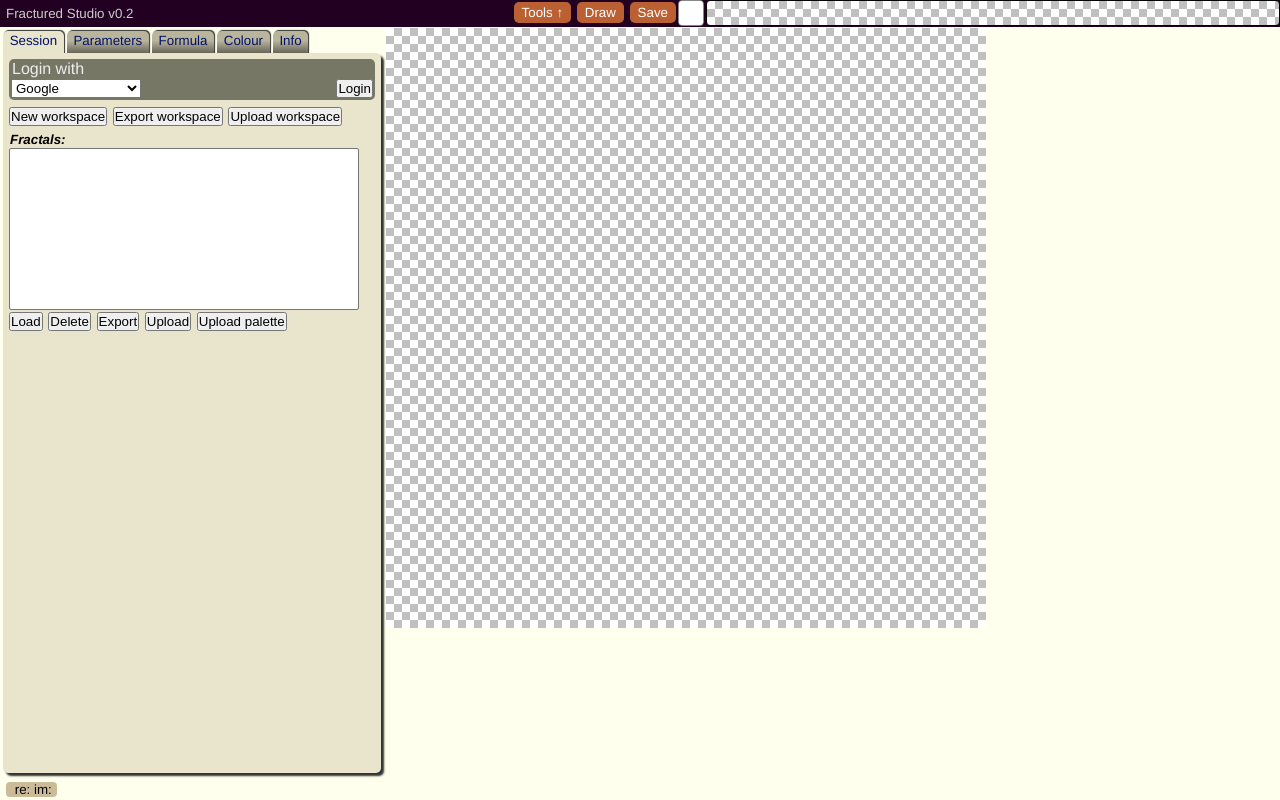
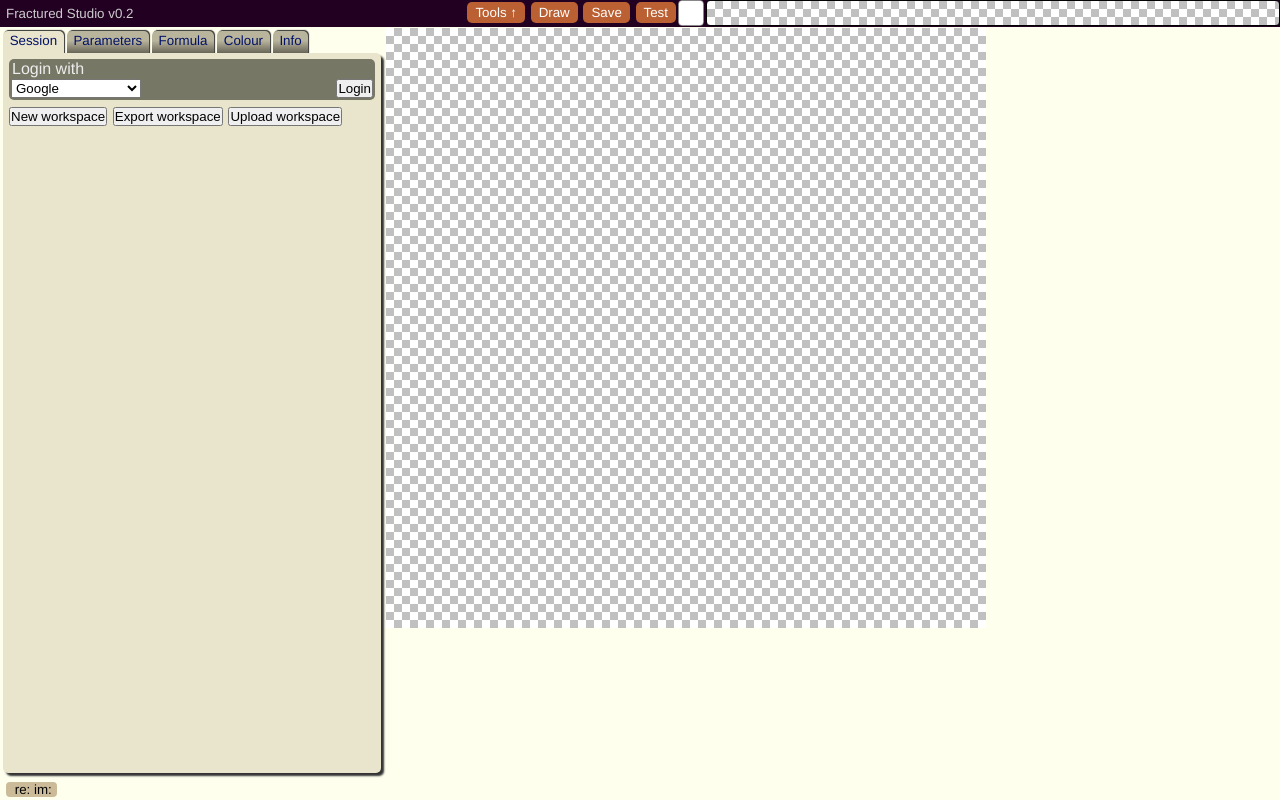
Before and after one commit to OKaluza/fractured, a PHP site: page / in a window 1280 px wide. Run offline with PHP 8.4, Linux system fonts and the light colour scheme; lists and menus that the app fills with data are empty.

Commit message:
WebGL chrome bug fix, rearranged and re-styled some of the UI

```diff
--- a/colourPicker.js
+++ b/colourPicker.js
@@ -15,6 +15,7 @@ function ColourPicker(savefn, abortfn) {
   this.oh=2;   //Half size of H & O selectors
   this.picked={H:360, S:100, V:100, A:1.0};
   this.max={'H':360,'S':100,'V':100, 'A':1.0};
+  this.colour = new Colour();
 
   //Mouse processing:
   this.mouse = new Mouse($("plugin"), this);
@@ -132,14 +133,21 @@ ColourPicker.prototype.setOpacity = function(mouse) {
   this.update(this.picked);
 }
 
+ColourPicker.prototype.updateString = function(str) {
+  if (!str) str = prompt('Edit colour:', this.colour.html());
+  if (!str) return;
+  this.colour = new Colour(str);
+  this.update(this.colour.HSV());
+}
+
 ColourPicker.prototype.update = function(HSV) {
   this.picked = HSV;
-  var colour = new Colour(HSV),
-      rgba = colour.rgbaObj(),
-      rgbaStr = colour.html(),
+  this.colour = new Colour(HSV),
+      rgba = this.colour.rgbaObj(),
+      rgbaStr = this.colour.html(),
       bgcol = new Colour({H:HSV.H, S:100, V:100, A:255});
 
-  $('plugRGB').innerHTML=colour.printString();
+  $('plugRGB').innerHTML=this.colour.printString();
   $S('plugCUR').background=rgbaStr;
   $S('plugCUR').backgroundColour=rgbaStr;
   $S('SV').backgroundColor=bgcol.htmlHex();
--- a/index.js
+++ b/index.js
@@ -16,7 +16,8 @@ var filetype = 'fractal';
 
   function consoleWrite(str) {
     var console = document.getElementById('console');
-    console.value = str + "\n" + console.value;
+    //console.value = str + "\n" + console.value;
+    console.innerHTML = str + "<br>" + console.innerHTML;
   }
 
   function consoleClear() {
@@ -484,6 +485,13 @@ var filetype = 'fractal';
       if (opt && i > opt.idx+1)
         localStorage["fractured.fractals"] = opt.idx;
     }
+
+    //Show an indicator, assumes 5mb of local storage
+    var size = JSON.stringify(localStorage).length;
+    var indic = size / 5000000;
+        //alert('Quota exceeded! ' + idx + " ... Local storage length = " + JSON.stringify(localStorage).length);
+    $S('indicator').width = (350 * indic) + 'px';
+        //alert('Quota exceeded! ' + idx + " ... Local storage length = " + JSON.stringify(localStorage).length);
   }
 
   function loadLastFractal() {
@@ -639,6 +647,14 @@ var filetype = 'fractal';
     }
     showparams = (sidebar.style.display == 'block');
     autoResize(autoSize);
+  }
+
+  function showPopup(id) {
+    var popup = document.getElementById(id);
+    if (popup.style.display == 'block')
+      popup.style.display = 'none';
+    else
+      popup.style.display = 'block';
   }
 
 /////////////////////////////////////////////////////////////////////////
--- a/index.php
+++ b/index.php
@@ -49,6 +49,7 @@
           <li><span id="show" style="display:none" onClick="toggleParams();">Tools &darr;</span></li>
           <li><span onClick="applyAndSave();">Draw</span></li>
           <li><span onClick="saveFractal(false);">Save</span></li>
+          <li><span onClick="showPopup('popup');">Test</span></li>
           <!--li><span onClick="saveFractal(true);">Export</span></li-->
           <!--li><span onClick="saveImage();">Save Image</span></li-->
 
@@ -159,33 +160,16 @@
   </form>
   <div class="gap"></div>
   <p><i><b>Sessions:</b></i></p>
-  <select size="10" style="width: 350px" id="sessions" ondblclick="loadSelectedState()">
-  </select>
-  <br>
   <input type="button" onclick="uploadState(<?php echo $_SESSION['session_id'];?>);" value="Save"/>
   <input type="button" onclick="loadSelectedState();" value="Load"/>
   <input type="button" onclick="deleteSelectedState();" value="Delete"/>
+  <select size="20" class="savelist" id="sessions" ondblclick="loadSelectedState()">
+  </select>
+  <br>
 
   <?php
   }
 ?>
-
-        <form name="exporter" action="savefile.php" method="post">
-          <input type="hidden" id="export-filename" name="filename"/>
-          <input type="hidden" id="export-content" name="content"/>
-        </form>
-        <div class="gap"></div>
-        <p><i><b>Fractals:</b></i></p>
-        <select size="10" style="width: 350px" id="stored" ondblclick="selectedFractal(this)">
-        </select>
-        <br>
-        <input type="button" value="Load" onclick="selectedFractal($('stored'));">
-        <input type="button" value="Delete" onclick="deleteFractal();">
-        <input type="button" value="Export" onclick="exportFractalFile();">
-        <input type="button" value="Upload" onClick="filetype='fractal'; $('fileupload').click();"/>
-        <input type="button" value="Upload palette" onClick="filetype='palette'; $('fileupload').click();"/>
-        <input name="file" id="fileupload" type="file" onchange="fileSelected(this.files)">
-
         <!--hr>
           <div class="row">
             <div class="label">Left-click Action</div>
@@ -331,21 +329,6 @@
       </div>
 
       <div class="panel scroll" id="panel5" style="display: none">
-        <h2>Fractured Studio v0.2</h2>
-        <h3>Owen Kaluza, 2011</h3>
-        <p></p>
-        <br>
-        <p><i><b>With thanks to:</b></i></p>
-        <p>
-        Formula/Shader code editing component uses <a href="http://codemirror.net/">CodeMirror</a>
-        </p>
-        <p>
-        Colour picker was based on an original design from <a href="http://www.colorjack.com/software/dhtml+color+picker.html">colorjack.com</a>, heavily modified since.
-        </p>
-        <p>
-        Expression parser built using <a href="http://zaach.github.com/jison/">Jison</a>
-        </p>
-
         <div id="debug" style="display: none">
           <input type="button" value="Source" onClick="lineOffset=1; openEditor('gen-shader.frag')">
           <input type="button" value="Header" onClick="lineOffset=1; openEditor('shaders/fractal-header.frag')">
--- a/styles.css
+++ b/styles.css
@@ -6,6 +6,7 @@ body {
 }
 html, body {
   padding: 0; margin: 0;
+  border: none;
 }
 
 /* Data entry form layout */
@@ -20,14 +21,21 @@ input, select{
     padding: 0px;
     font-size: 10pt;
 }
-input[type=file] {display:block; height:0; width:0;}  /* Hidden uploads, triggered by buttons */
+input[type=file] {height:0; width:0;}  /* Hidden uploads, triggered by buttons */
 
 div.row textarea {height: 15px; min-width: 208px; max-width: 208px; font-family: sans; font-size: 9pt;}
 div.row input[type="button"] {margin: 0px}
 div.row input[type="number"] {width: 100px;}
 div.row input[type="text"] {width: 100px;}
 
-textarea#console {width: 99%; height: 60%; min-width: 360px;}
+#consolearea{
+  position: absolute; top: 30px; left: 2px; right: 2px; bottom: 2px;
+}
+#console{
+  width: 100%; height: 100%;
+  background: #ffe;
+  border:1px solid #000;
+}
 
 p {margin: 0px 2px; }
 
@@ -65,10 +73,7 @@ form.login {
 }
 
 canvas {
-  z-index: 0;
-  margin:0px;
-  padding:0px;
-  /*background: rgba(1,1,1,0);*/
+  z-index: 0; margin: 0px; padding:0px;
   background-image: url("media/bg.png");
   border: none;
 }
@@ -78,7 +83,6 @@ canvas#palette {
   border-radius: 4px;
     -webkit-border-radius: 4px;
     -moz-border-radius: 4px;
-  /*box-shadow: 1px 1px 1px #333;*/
 }
 
 /* Colour select */
@@ -98,6 +102,19 @@ canvas#palette {
   opacity: 0.3;
 }
 
+/* Popup div */
+.popup {
+  position:fixed;
+  width:200px; height:100px;
+  top:50%; left:50%;
+  margin:-50px 0 0 -100px; /* [-(height/2)px 0 0 -(width/2)px] */
+  display:none; z-index: 30; border: none;
+  padding: 5px; overflow: hidden;
+  background: #ffe;
+  border-radius: 5px 5px 5px 5px;
+  box-shadow: 3px 3px 2px #333;
+}
+
 /* Tab panels */
 .panel {
   border: none;
@@ -115,6 +132,11 @@ canvas#palette {
 #statusbar {position: absolute; bottom: 0px; width: 380px; margin: 0; padding: 0;}
 
 #coords {float: left; background-color: #cb9; padding: 0px 5px; margin: 3px; border-radius: 4px;}
+
+#indicatorbg {width: 98%; background-color: #666; margin: 1px; border-radius: 4px;}
+#indicator {width: 0px; height: 5px; background-color: #0b2; margin: 0px; border-radius: 4px;}
+
+.savelist {width: 98%;}
 
 section, header, aside, nav, article {display: block;}
 
--- a/webgl.js
+++ b/webgl.js
@@ -109,9 +109,10 @@
         this.gl.detachShader(this.program, this.program.fshader);
         this.gl.deleteShader(this.program.fshader);
       }
+      this.gl.deleteProgram(this.program);  //Required for chrome, doesn't like re-using program object
     }
-    else
-       this.program = this.gl.createProgram();
+
+    this.program = this.gl.createProgram();
 
     this.program.vshader = this.compileShader(vs, this.gl.VERTEX_SHADER);
     this.program.fshader = this.compileShader(fs, this.gl.FRAGMENT_SHADER);
```
Also changed, not shown: other parts of index.php (+44 -3 lines).
